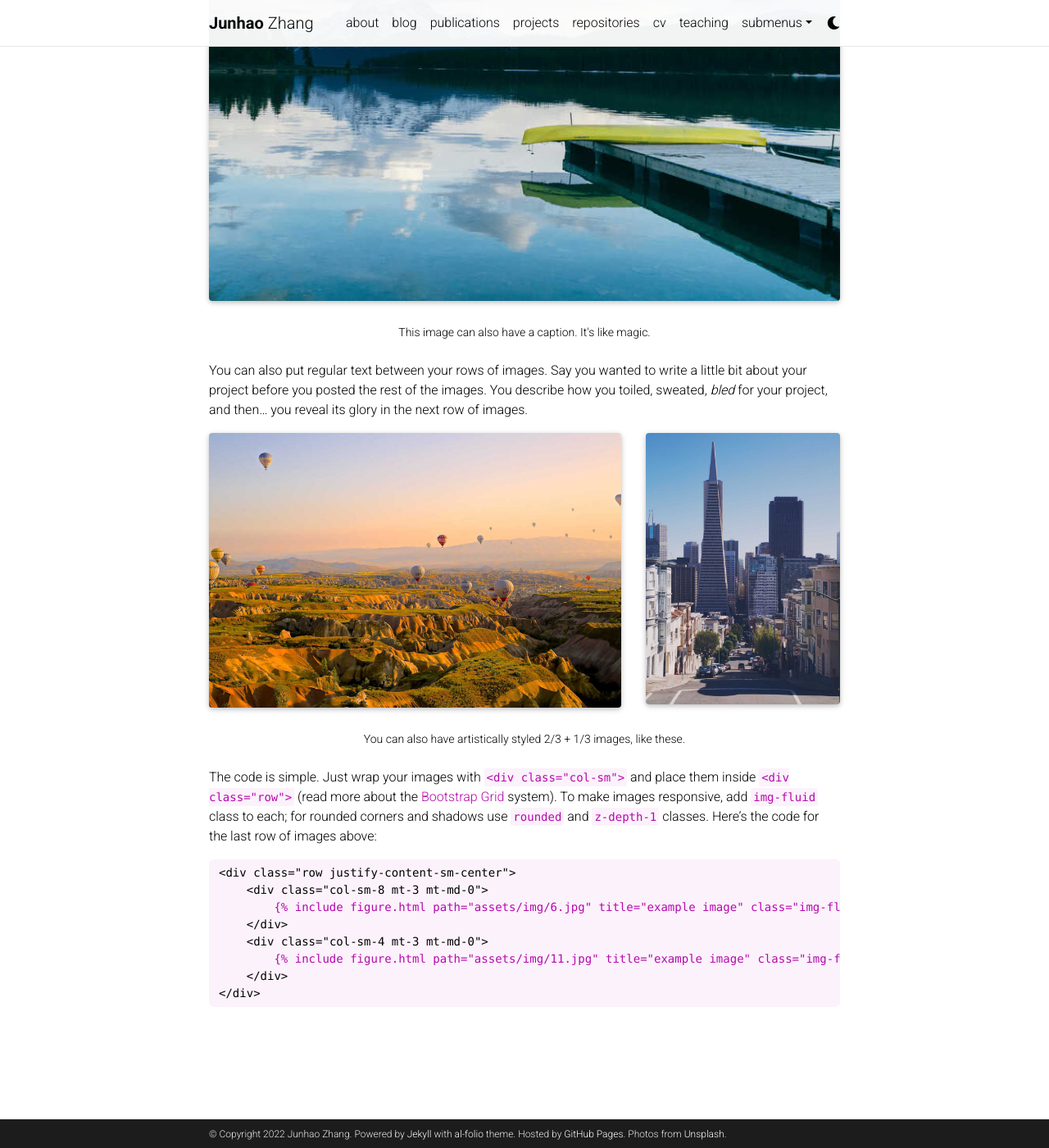
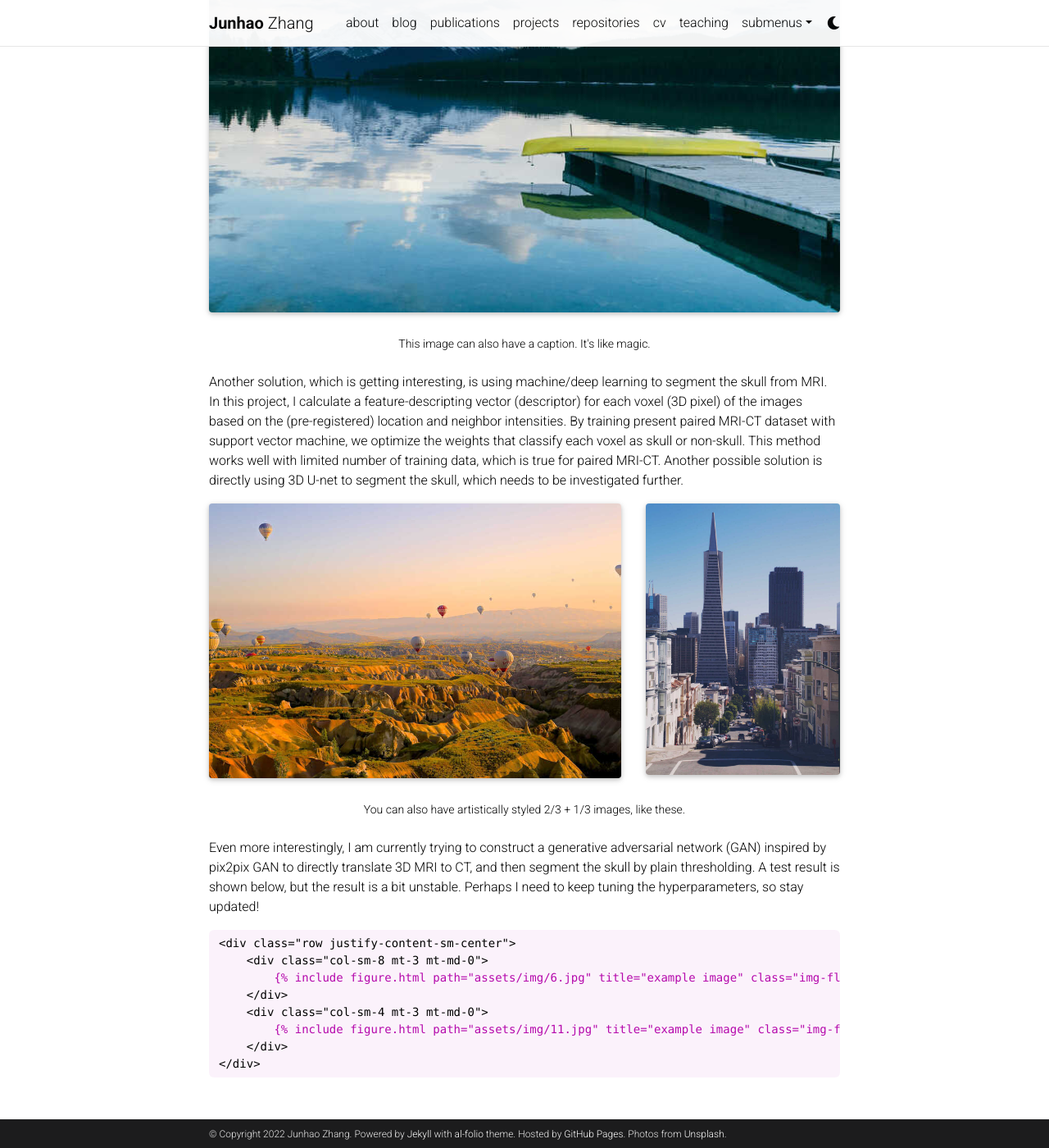
Before and after one commit to Junha0Zhang/junha0Zhang.github.io, a Jekyll site: the page built from _projects/3_project.md, in a window 1280 px wide and 1400 px high, scrolled down 869 px. Shown: the whole window at 82% size. Built offline with Jekyll 4.4.1, drawn with Linux system fonts in a browser that asks for light colours; full-size pictures stand in for the smaller copies a plugin makes; comment, search, counter and statistics services are not loaded; a style sheet for code colours, icons or effects is not loaded; some of the changed text lies outside the part shown.

Commit message:
Update 3_project.md

````diff
--- a/_projects/3_project.md
+++ b/_projects/3_project.md
@@ -1,25 +1,12 @@
 ---
 layout: page
-title: project 3
-description: a project that redirects to another website
-img: assets/img/7.jpg
-redirect: https://unsplash.com
+title: 3D MRI-optoacoustiic image registration
+description: Deep learning based, fully automatic
+img: assets/img/3.jpg
 importance: 3
-category: work
+category: Medical Imaging
 ---
-
-Every project has a beautiful feature showcase page.
-It's easy to include images in a flexible 3-column grid format.
-Make your photos 1/3, 2/3, or full width.
-
-To give your project a background in the portfolio page, just add the img tag to the front matter like so:
-
-    ---
-    layout: page
-    title: project
-    description: a project with a background image
-    img: /assets/img/12.jpg
-    ---
+In collaboration with the hospital, I measure the skull thicknesses and scalp-to-cortex distances at four different locations (sphenoid, parietal, etc.) from MRI scans. The data is further categorized in terms of gender and age to study the distribution. This geometric information is important to transcranial imaging modalities involved with optics and ultrasound because they have limited depth and resolution for functional imaging.
 
 <div class="row">
     <div class="col-sm mt-3 mt-md-0">
@@ -35,6 +22,9 @@
 <div class="caption">
     Caption photos easily. On the left, a road goes through a tunnel. Middle, leaves artistically fall in a hipster photoshoot. Right, in another hipster photoshoot, a lumberjack grasps a handful of pine needles.
 </div>
+
+Segmentation of skull and calculating its thickness profile from T1 MRI is generally very challenging because bones are black along with air in the scans. The first solution is using morphological transformations to extract the surface of inner and outer surfaces of the skull and calculating the 95% Hausdorff distance of the outer surface. The same procedure is applied to the scalp and cortex. By registering each MRI to a template in advance, we can make sure that we are measuring the same location for each sample. And thanks to the API of 3D Slicer, we can process a batch of scans automatically.
+
 <div class="row">
     <div class="col-sm mt-3 mt-md-0">
         {% include figure.html path="assets/img/5.jpg" title="example image" class="img-fluid rounded z-depth-1" %}
@@ -44,9 +34,7 @@
     This image can also have a caption. It's like magic.
 </div>
 
-You can also put regular text between your rows of images.
-Say you wanted to write a little bit about your project before you posted the rest of the images.
-You describe how you toiled, sweated, *bled* for your project, and then... you reveal its glory in the next row of images.
+Another solution, which is getting interesting, is using machine/deep learning to segment the skull from MRI. In this project, I calculate a feature-descripting vector (descriptor) for each voxel (3D pixel) of the images based on the (pre-registered) location and neighbor intensities. By training present paired MRI-CT dataset with support vector machine, we optimize the weights that classify each voxel as skull or non-skull. This method works well with limited number of training data, which is true for paired MRI-CT. Another possible solution is directly using 3D U-net to segment the skull, which needs to be investigated further.
 
 
 <div class="row justify-content-sm-center">
@@ -61,11 +49,7 @@
     You can also have artistically styled 2/3 + 1/3 images, like these.
 </div>
 
-
-The code is simple.
-Just wrap your images with `<div class="col-sm">` and place them inside `<div class="row">` (read more about the <a href="https://getbootstrap.com/docs/4.4/layout/grid/">Bootstrap Grid</a> system).
-To make images responsive, add `img-fluid` class to each; for rounded corners and shadows use `rounded` and `z-depth-1` classes.
-Here's the code for the last row of images above:
+Even more interestingly, I am currently trying to construct a generative adversarial network (GAN) inspired by pix2pix GAN to directly translate 3D MRI to CT, and then segment the skull by plain thresholding. A test result is shown below, but the result is a bit unstable. Perhaps I need to keep tuning the hyperparameters, so stay updated!
 
 {% raw %}
 ```html
````
